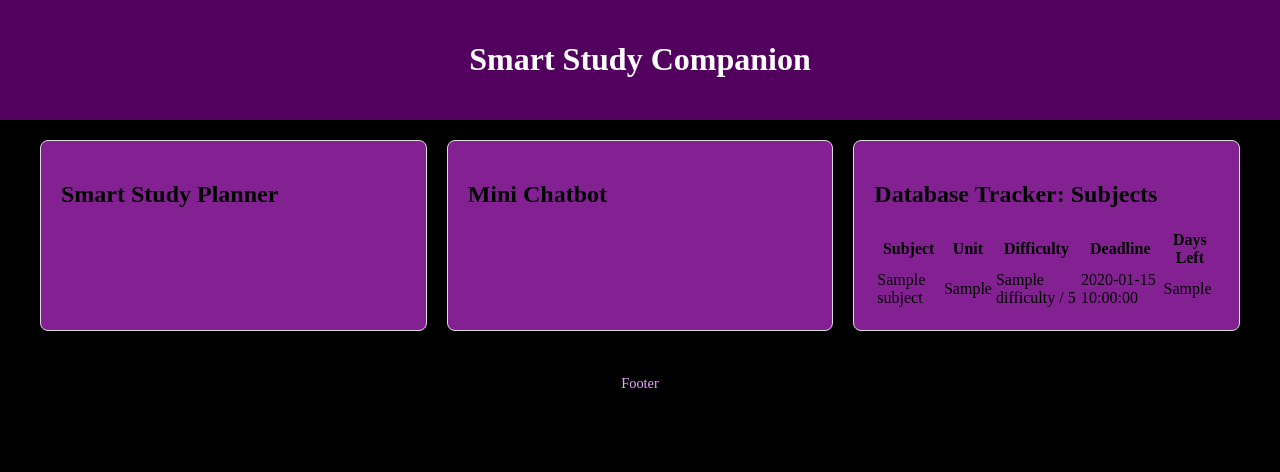
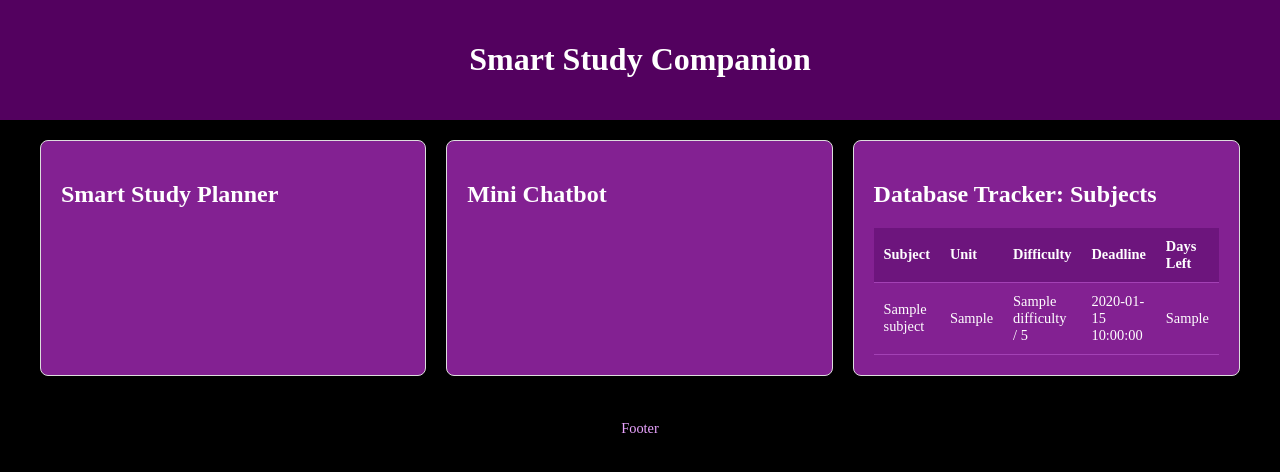
Before and after one commit to nishtha911/smart_study_companion, a Flask app: template templates/index.html in a window 1280 px wide. Shown: the top 472 px of the page. Run offline with Flask 3, Linux system fonts and the light colour scheme; the template is opened without the code that fills it: most values are stand-ins (such as "Sample title", 1, 10 or a date in 2020).

Commit message:
Modified style.css

```diff
--- a/static/style.css
+++ b/static/style.css
@@ -1,7 +1,7 @@
 body {
     font-family: 'Times New Roman'; /*temporary font, will look for something cool later*/
     background-color: #000000;
-    color: #000000;
+    color: white; /* Changed body color to white for contrast on black background */
     margin: 0;
     padding: 0;
 }
@@ -31,6 +31,38 @@ header {
     box-shadow: 0 2px 4px rgba(0, 0, 0, 0.05);
 }
 
+
+.feature-card table {
+    width: 100%;
+    border-collapse: collapse;
+    margin-top: 15px;
+    color: white;
+    font-size: 0.9em;
+}
+
+.feature-card th, .feature-card td {
+    padding: 10px;
+    text-align: left;
+    border-bottom: 1px solid #a341b5;
+}
+
+.feature-card th {
+    background-color: #6d157d;
+    font-weight: bold;
+}
+
+
+.urgent-red {
+    color: #ff5555;
+    font-weight: bold;
+}
+
+.warning-yellow {
+    color: #ffffa0;
+    font-weight: bold;
+}
+
+
 footer {
     text-align: center;
     padding: 10px;
```
